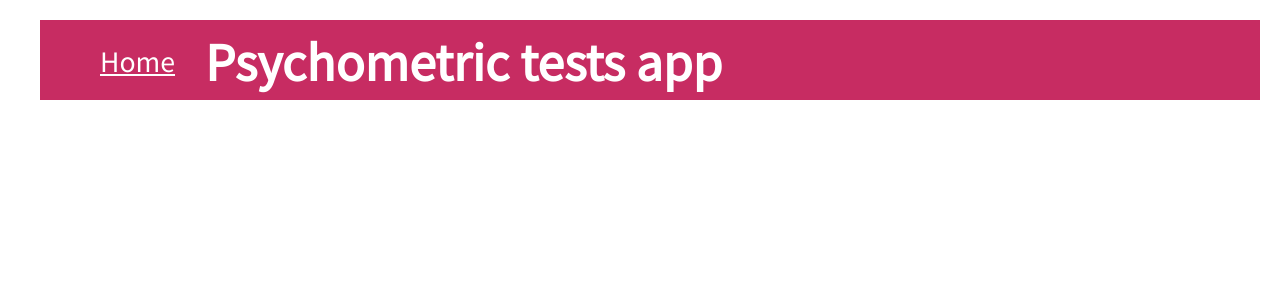
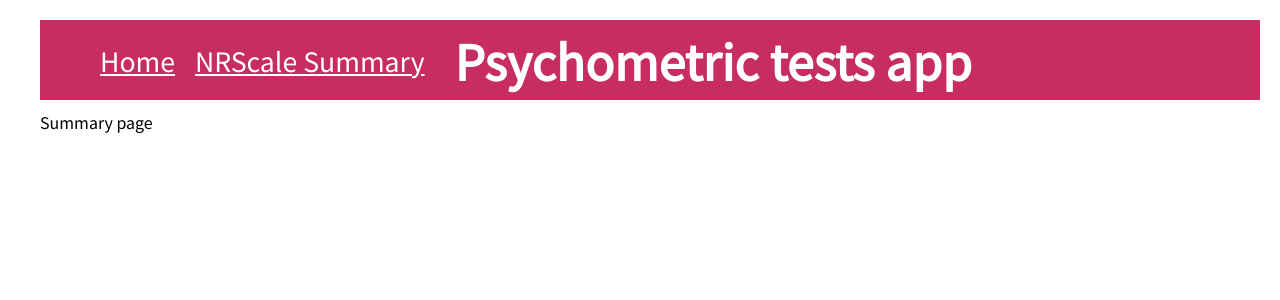
Before and after one commit to saraHumphries/psychometric_test_app, a React (Create React App) app in the folder psychometric_tests_app_client_side/: page /NRScale_summary in a window 1280 px wide. Shown: the top 300 px of the page. Built offline with nearby package versions, Linux system fonts and the light colour scheme.

Commit message:
adds summary page component

```diff
--- a/psychometric_tests_app_client_side/src/App.js
+++ b/psychometric_tests_app_client_side/src/App.js
@@ -3,6 +3,7 @@ import PsychometricTestContainer from './containers/PsychometricTestsContainer';
 import {BrowserRouter as Router, Switch, Route} from "react-router-dom";
 import ResultsContainer from './containers/ResultsContainer';
 import NavBar from './components/NavBar';
+import NRScaleSummary from './components/NRScaleSummary';
 
 function App() {
   return (
@@ -12,6 +13,7 @@ function App() {
         <Switch>
           <Route path = '/' exact component={PsychometricTestContainer}></Route>
           <Route path='/test_results' exact component={ResultsContainer}></Route>
+          <Route path='/NRScale_summary' exact component={NRScaleSummary}></Route>
         </Switch>
       </div>
     </Router>
--- /dev/null
+++ b/psychometric_tests_app_client_side/src/components/NRScaleSummary.js
@@ -0,0 +1,8 @@
+
+const NRScaleSummary = function() {
+    return (
+        <p>Summary page</p>
+    );
+};
+
+export default NRScaleSummary;
--- a/psychometric_tests_app_client_side/src/components/NavBar.js
+++ b/psychometric_tests_app_client_side/src/components/NavBar.js
@@ -6,6 +6,7 @@ const NavBar = function() {
         <nav>
             <ul id='nav-bar'>
                 <Link to='/'>Home</Link>
+                <Link to='/NRScale_summary'>NRScale Summary</Link>
             </ul>
             <h1>Psychometric tests app</h1>
 
--- a/psychometric_tests_app_client_side/src/containers/ResultsContainer.js
+++ b/psychometric_tests_app_client_side/src/containers/ResultsContainer.js
@@ -21,7 +21,6 @@ const ResultsContainer = function() {
             .then(res => setUser(res[0]));
     }, []);
 
-    console.log("user", user);
 
     const getResultItems = function() {
         if (testAttempt) {
```
Also changed, not shown: 1 other file (tests, documents, lock files or other folders).
